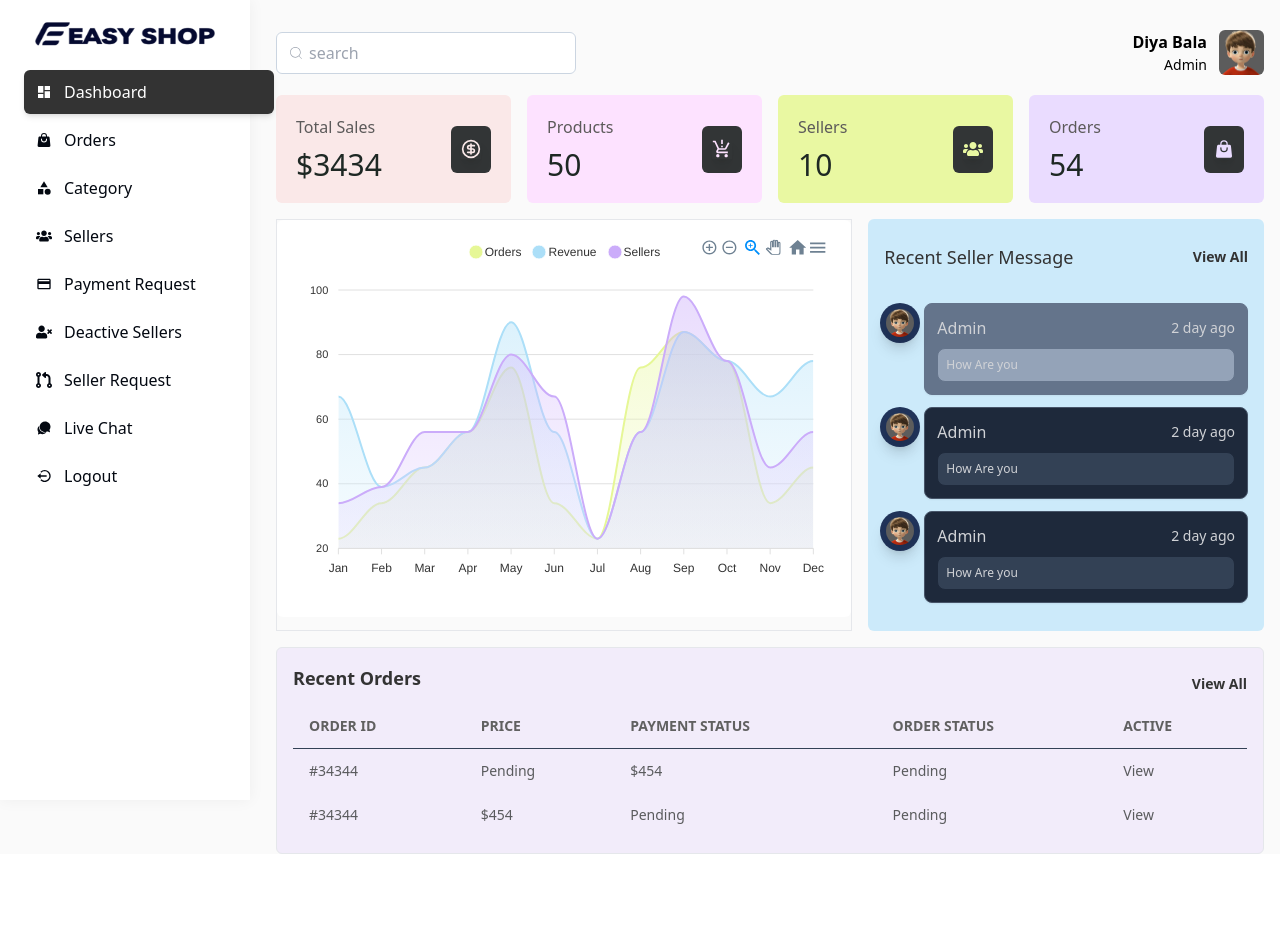
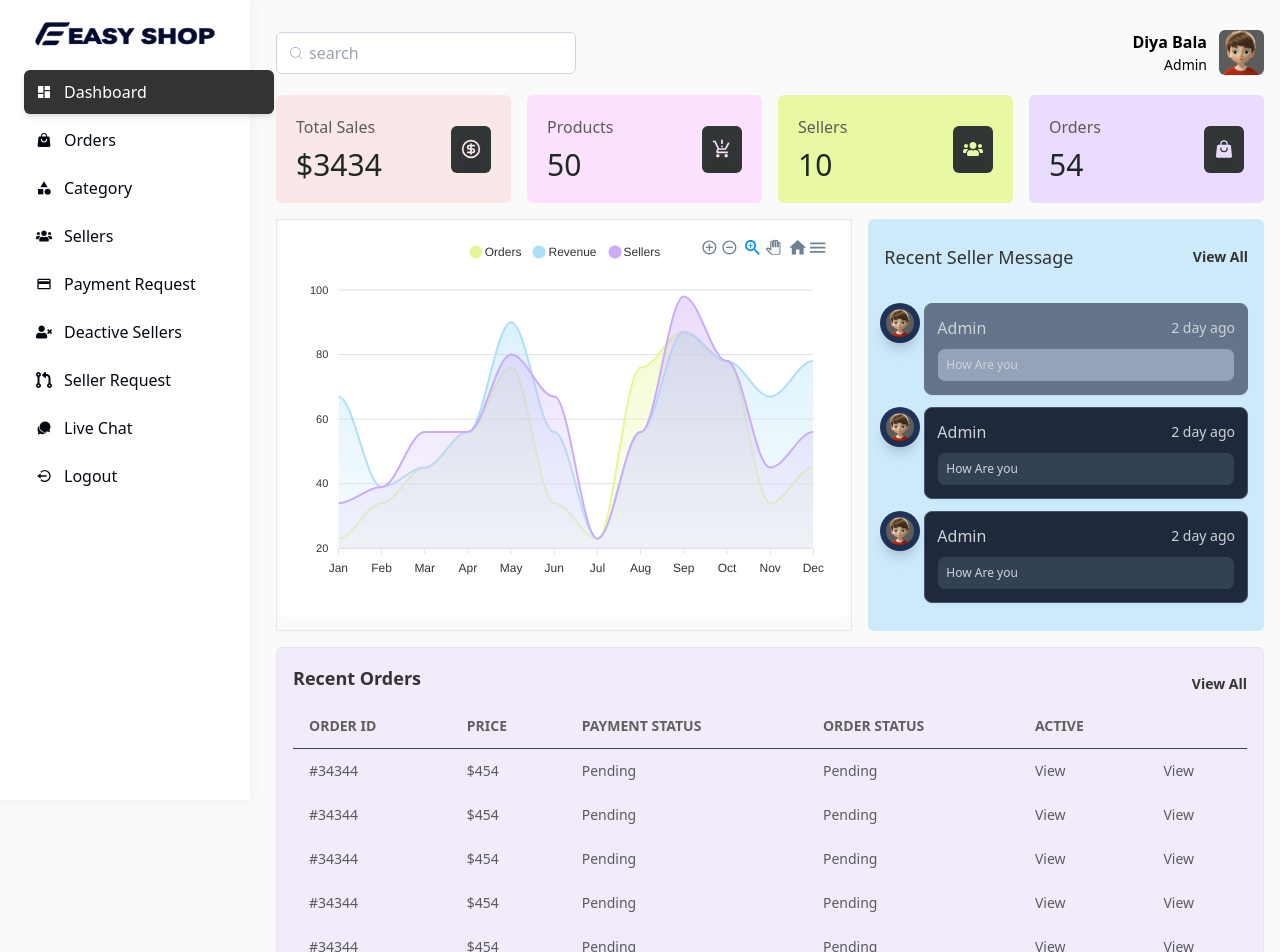
Before and after one commit to A-arti/multivendor-ecommerce, a React (Create React App) app: page /admin/dashboard in a window 1280 px wide. Shown: the top 952 px of the page. Before the commit the page ends 854 px from the top, so only its background shows below. Built offline with nearby package versions, Linux system fonts and the light colour scheme.

Commit message:
update admin dashboard

```diff
--- a/src/views/admin/AdminDashboard.jsx
+++ b/src/views/admin/AdminDashboard.jsx
@@ -192,21 +192,20 @@ function AdminDashboard() {
               </thead>
 
               <tbody>
-                <tr>
-                  <td className='py-3 px-4 font-medium whitespace-nowrap'>#34344</td>
-                  <td className='py-3 px-4 font-medium whitespace-nowrap'>Pending</td>
-                  <td className='py-3 px-4 font-medium whitespace-nowrap'>$454</td>
-                  <td className='py-3 px-4 font-medium whitespace-nowrap'>Pending</td>
-                  <td className='py-3 px-4 font-medium whitespace-nowrap'>View</td>
-                </tr>
 
-                <tr>
-                  <td className='py-3 px-4 font-medium whitespace-nowrap'>#34344</td>
-                  <td className='py-3 px-4 font-medium whitespace-nowrap'>$454</td>
-                  <td className='py-3 px-4 font-medium whitespace-nowrap'>Pending</td>
-                  <td className='py-3 px-4 font-medium whitespace-nowrap'>Pending</td>
-                  <td className='py-3 px-4 font-medium whitespace-nowrap'>View</td>
-                </tr>
+                {
+                  [1, 2, 3, 4, 5].map((d, i) => <tr key={i}>
+                    <td scope='row' className='py-3 px-4 font-medium whitespace-nowrap'>#34344</td>
+                    <td scope='row' className='py-3 px-4 font-medium whitespace-nowrap'>$454</td>
+                    <td scope='row' className='py-3 px-4 font-medium whitespace-nowrap'>Pending</td>
+                    <td scope='row' className='py-3 px-4 font-medium whitespace-nowrap'>Pending</td>
+                    <td scope='row' className='py-3 px-4 font-medium whitespace-nowrap'>View</td>
+
+                    <td scope='row' className='py-3 px-4 font-medium whitespace-nowrap'>
+                      <Link>View</Link>
+                    </td>
+                  </tr>
+                  )}
               </tbody>
 
             </table>
```
